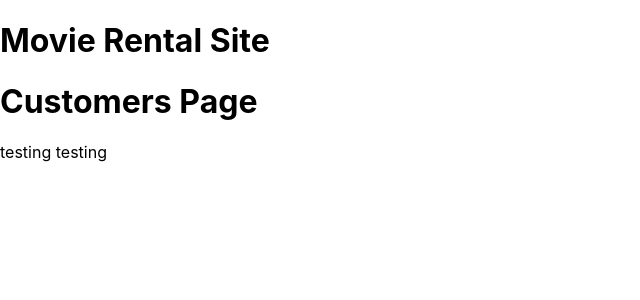
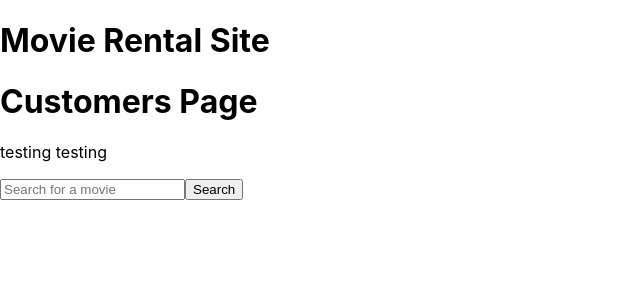
Before and after one commit to gnkev/IndividualProject, a React (Create React App) app in the folder frontend/: page / in a window 1280 px wide. Shown: the top 300 px of the page, without its empty margins (0-640 px from the left). Built offline with nearby package versions, Linux system fonts and the light colour scheme.

Commit message:
Frontend: Implemented a way to search by movie title. Backend: fixed a bug where .../api/movies?title= crashed the app

```diff
--- a/frontend/src/App.js
+++ b/frontend/src/App.js
@@ -1,11 +1,13 @@
 import React from 'react';
 import CustomerPage from './pages/CustomerPage';
+import Search from './movieSearch/movie_search';
 
 function app(){
     return(
         <div>
           <h1>Movie Rental Site</h1>
           <CustomerPage />
+          <Search />
 
         </div>
 
--- /dev/null
+++ b/frontend/src/movieSearch/movie_search.js
@@ -0,0 +1,48 @@
+import { useState } from "react";
+import axios from "axios";
+
+function Search() {
+    const [title, setTitle] = useState('');
+    const [movies, setMovies] = useState([]);
+    const [loading, setLoading] = useState(false);
+
+    const do_search = async () => {
+        setLoading(true);
+        try {
+            const resp = await axios.get("http://localhost:5000/api/movies", { params: { title }})
+            setMovies(resp.data);
+        }
+
+        catch (error) {
+            console.error(error);
+        }
+
+        finally {
+            setLoading(false);
+        }
+    };
+
+    return (
+        <div>
+            <input
+                type="text"
+                value={title}
+                onChange={(e) => setTitle(e.target.value)}
+                placeholder="Search for a movie"
+            />
+            <button onClick={do_search}>Search</button>
+
+            {loading && <p>Loading...</p>}
+
+            {movies.map((movie) => (
+                <div key={movie.film_id}>
+                    <h3>{movie.title} ({movie.release_year})</h3>
+                    <p>{movie.description}</p>
+                    <p>Rating: {movie.rating} | Length: {movie.length} min</p>
+                </div>
+            ))}
+        </div>
+    );
+}
+
+export default Search;
```
Also changed, not shown: 1 other file (tests, documents, lock files or other folders).
